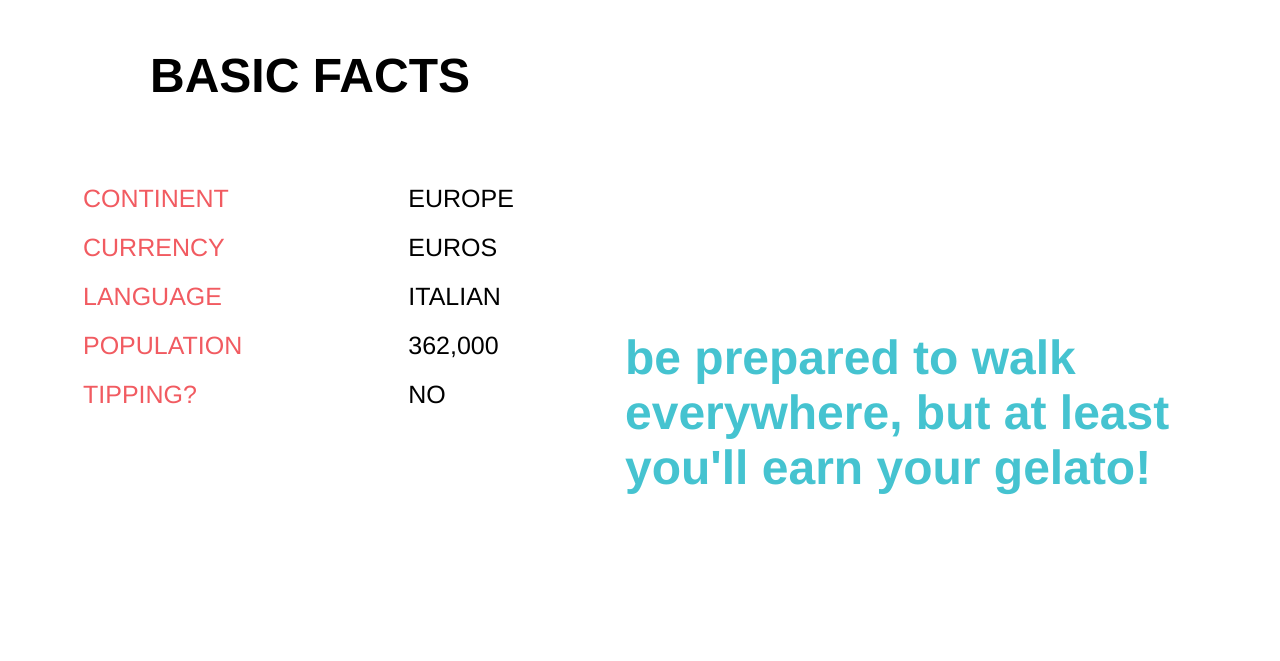
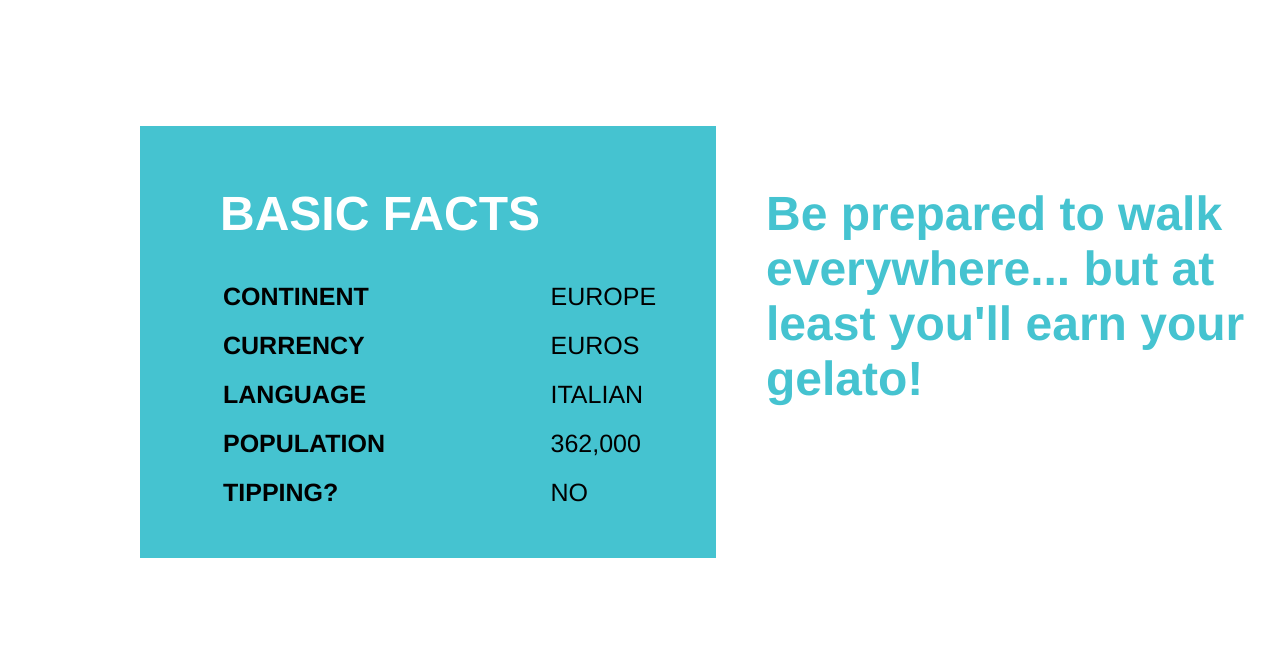
Before and after one commit to adulman/thesis, a plain HTML site: page florence.html in a window 1280 px wide. Shown: the part 2480-3141 px from the top of the page. Drawn offline with Linux system fonts and the light colour scheme.

Commit message:
Added files via upload

```diff
--- a/florence.html
+++ b/florence.html
@@ -58,37 +58,47 @@
 </div>
 
 <br>
+<br>
+
+
+<div class="basicfactssection">
 
 	<h2>BASIC FACTS</h2>
 
 	<div class="basicfactstable">
 		<table border="0">
   			<tr>
-    <td><font color="f15b61">CONTINENT</font></td>
+  			  	<td><font color="000000"><b>CONTINENT</b></font></td>
     			<td>EUROPE</td>
   			</tr>
+
   			<tr>
-    <td><font color="f15b61">CURRENCY</font></td>
+    			<td><font color="000000"><b>CURRENCY</b></font></td>
     			<td>EUROS</td>
   			</tr>
+
   			<tr>
-    <td><font color="f15b61">LANGUAGE</font></td>
+   				 <td><font color="000000"><b>LANGUAGE</b></font></td>
    				 <td>ITALIAN</td>
   			</tr>
+
   			<tr>
-    <td><font color="f15b61">POPULATION</font></td>
+    			<td><font color="000000"><b>POPULATION</b></font></td>
    				<td>362,000</td>
   			</tr>
+
   			<tr>
-    <td><font color="f15b61">TIPPING?</font></td>
+   				<td><font color="000000"><b>TIPPING?</b></font></td>
     			<td>NO</td>
   			</tr>
 		</table>
 	</div>
+</div>
 
 <div class="bluetip">
-<h2><font color="#45c3d0">be prepared to walk everywhere, but at least you'll earn your gelato!</font></h2>
+	<h2><font color="#45c3d0">Be prepared to walk everywhere... but at least you'll earn your gelato!</font></h2>
 </div>
+
 
 <div class="map">
 	<iframe src="https://www.google.com/maps/d/embed?mid=zoE6Bzwsh2JI.koO19dZvfsdY" width="80%" height="640" style="float:center"></iframe>
```
Also changed, not shown: barcelona.html (+16 -6 lines), chicago.html (+15 -6 lines), cope.html (+14 -5 lines), paris.html (+16 -6 lines), prague.html (+16 -6 lines), stlouis.html (+15 -7 lines), venice.html (+16 -6 lines). Lines whose indentation alone changed are shown as unchanged.
